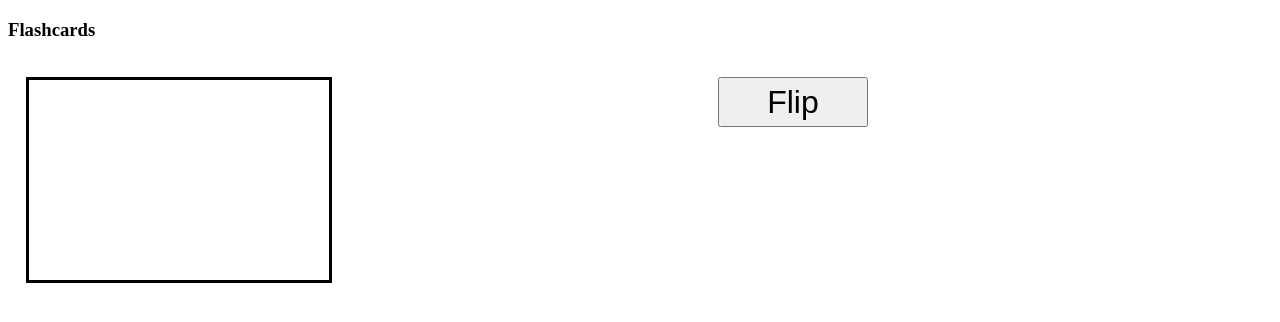
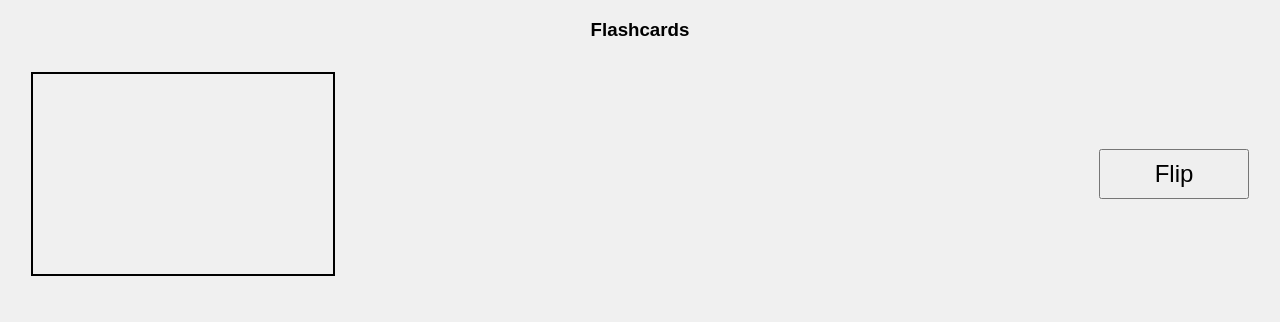
Before and after one commit to V3rilen/IHack---studentExtension, a browser extension: page flashcards/flashcards.html in a window 1280 px wide. Drawn offline with Linux system fonts and the light colour scheme.

Commit message:
chatgpt ui for flashcards

```diff
--- a/flashcards/flashcards.css
+++ b/flashcards/flashcards.css
@@ -1,22 +1,38 @@
-.card div {
-    width: 300px;
-    height: 200px;
-    border: solid black;
+  body {
+    font-family: Arial, sans-serif;
+    background-color: #f0f0f0;
+    margin: 0;
+    padding: 0;
+}
+
+h3 {
+    text-align: center;
 }
 
 .grid-container {
     display: grid;
-    grid-template-columns: auto auto auto;
+    grid-template-columns: 1fr auto; /* Use 1fr to make the card take up available space */
+    gap: 20px; /* Add some spacing between elements */
+    justify-content: center; /* Center the items horizontally */
+    align-items: center; /* Center the items vertically */
+    margin: 20px;
+}
+
+.grid-item {
+    border: 1px solid rgba(0, 0, 0, 0);
     padding: 10px;
-  }
-  .grid-item {
-    border: 1px solid rgba(0, 0, 0, 0);
-    padding: 7px;
-    font-size: 30px;
+    font-size: 24px;
     text-align: center;
-  }
-  #flip {
+}
+
+.card div {
+    width: 300px;
+    height: 200px;
+    border: 2px solid black; /* Increase the border width for visibility */
+}
+
+#flip {
     width: 150px;
     height: 50px;
-    font-size: 32px;
-  }
+    font-size: 24px;
+}
--- a/flashcards/flashcards.html
+++ b/flashcards/flashcards.html
@@ -10,10 +10,14 @@
 <body>
     <h3>Flashcards</h3>
     <div class="grid-container">
-        <div class="grid-item"><div class="card"><div></div></div></div>
-        <div class="grid-item"><button id="flip">Flip</button></div>
-        <div class="grid-item"><div></div></div>
-      </div>
+        <div class="grid-item">
+            <div class="card">
+                <div></div>
+            </div>
+        </div>
+        <div class="grid-item">
+            <button id="flip">Flip</button>
+        </div>
+    </div>
 </body>
-
 </html>
```
